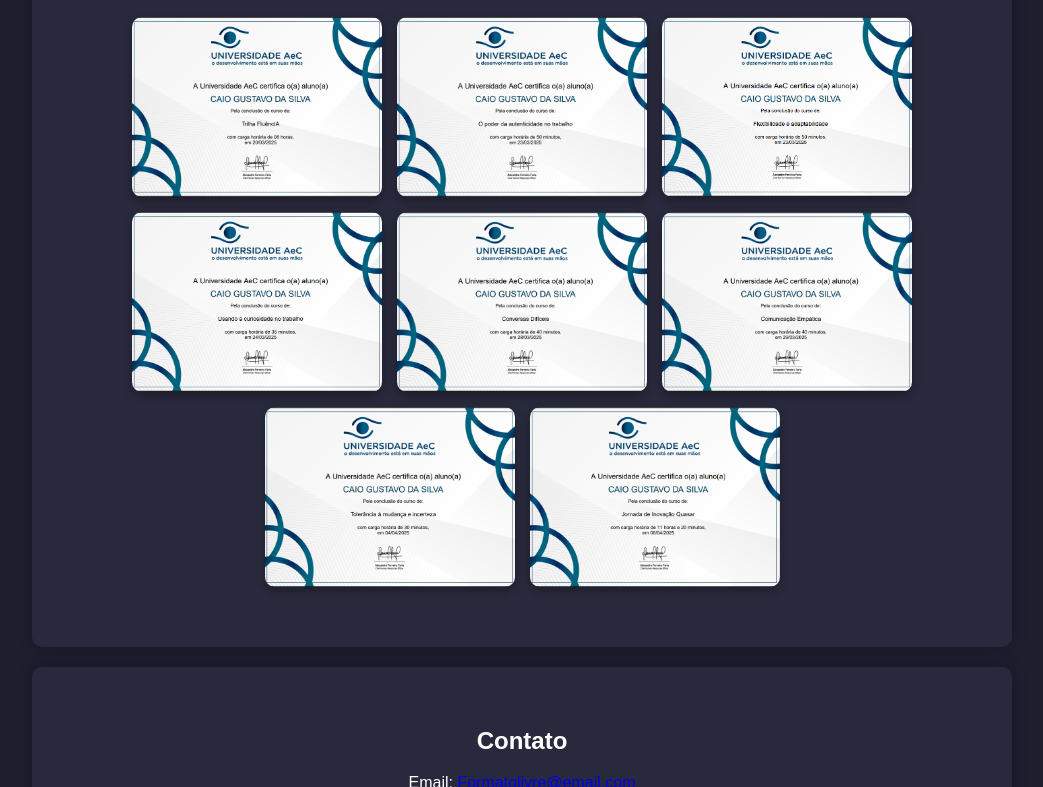
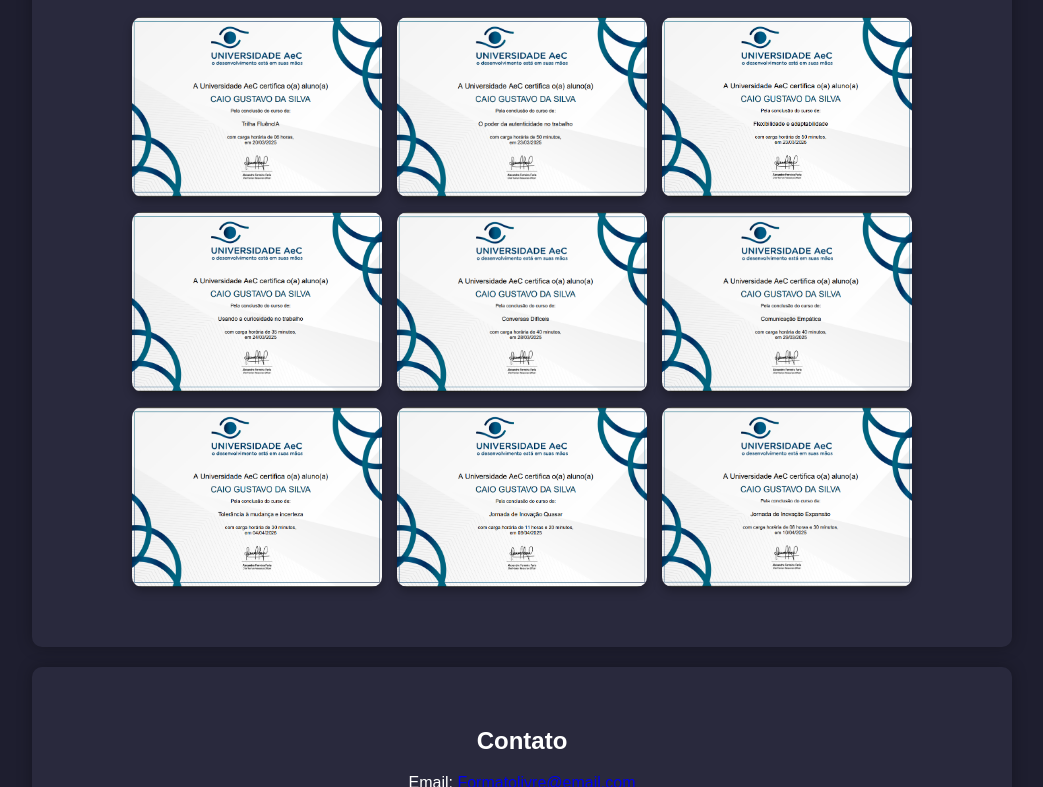
Before and after one commit to kaiobrl/portfolio-aec, a plain HTML site: page index.html in a window 1280 px wide. Shown: the part 467-1254 px from the top of the page, without its empty margins (118-1161 px from the left). Drawn offline with Linux system fonts and the light colour scheme.

Commit message:
Add files via upload

```diff
--- a/index.html
+++ b/index.html
@@ -36,6 +36,7 @@
         <img src="./img/aec6.png" alt="Imagem 6" onclick="abrirModal(this)" />
         <img src="./img/aec7.png" alt="Imagem 7" onclick="abrirModal(this)" />
         <img src="./img/aec8.png" alt="Imagem 8" onclick="abrirModal(this)" />
+        <img src="./img/aec9.png" alt="Imagem 9" onclick="abrirModal(this)" />
       </div>
     </section>
 
```
Also changed, not shown: img/aec9.png (added).
